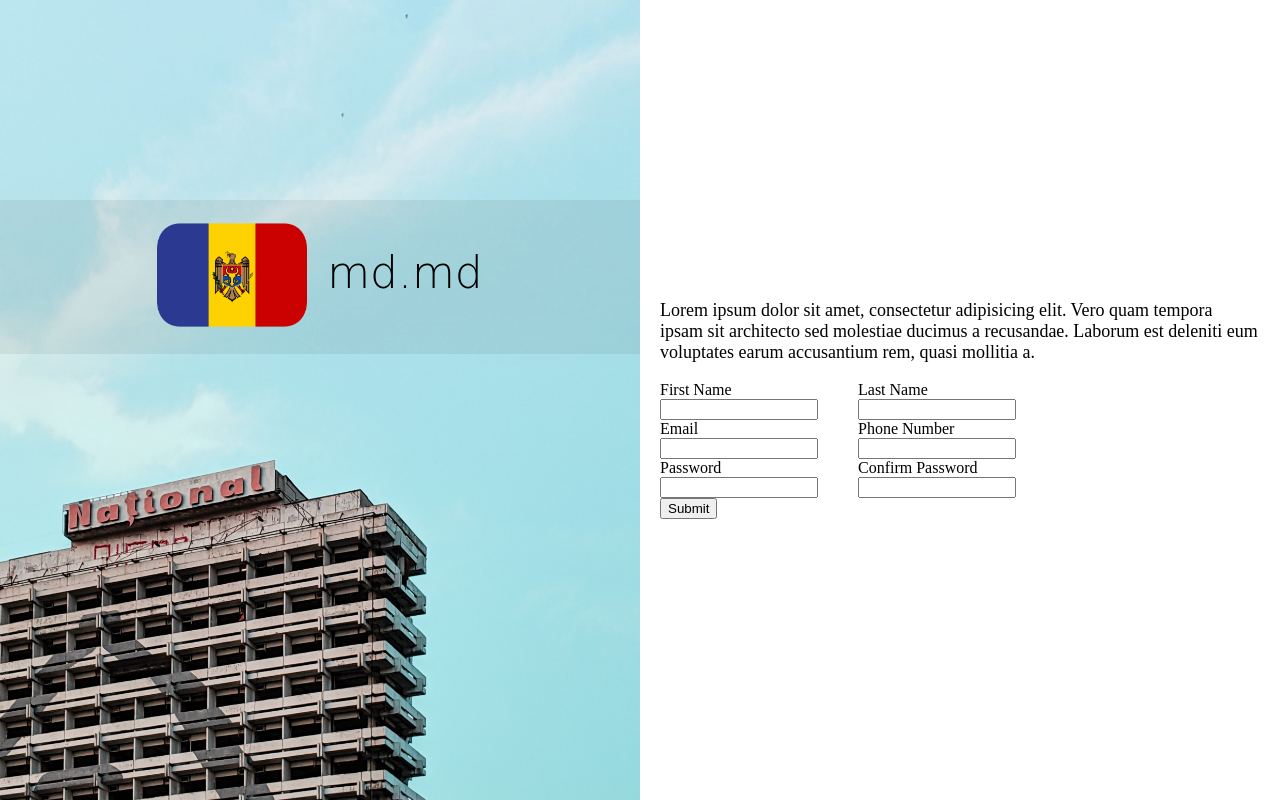
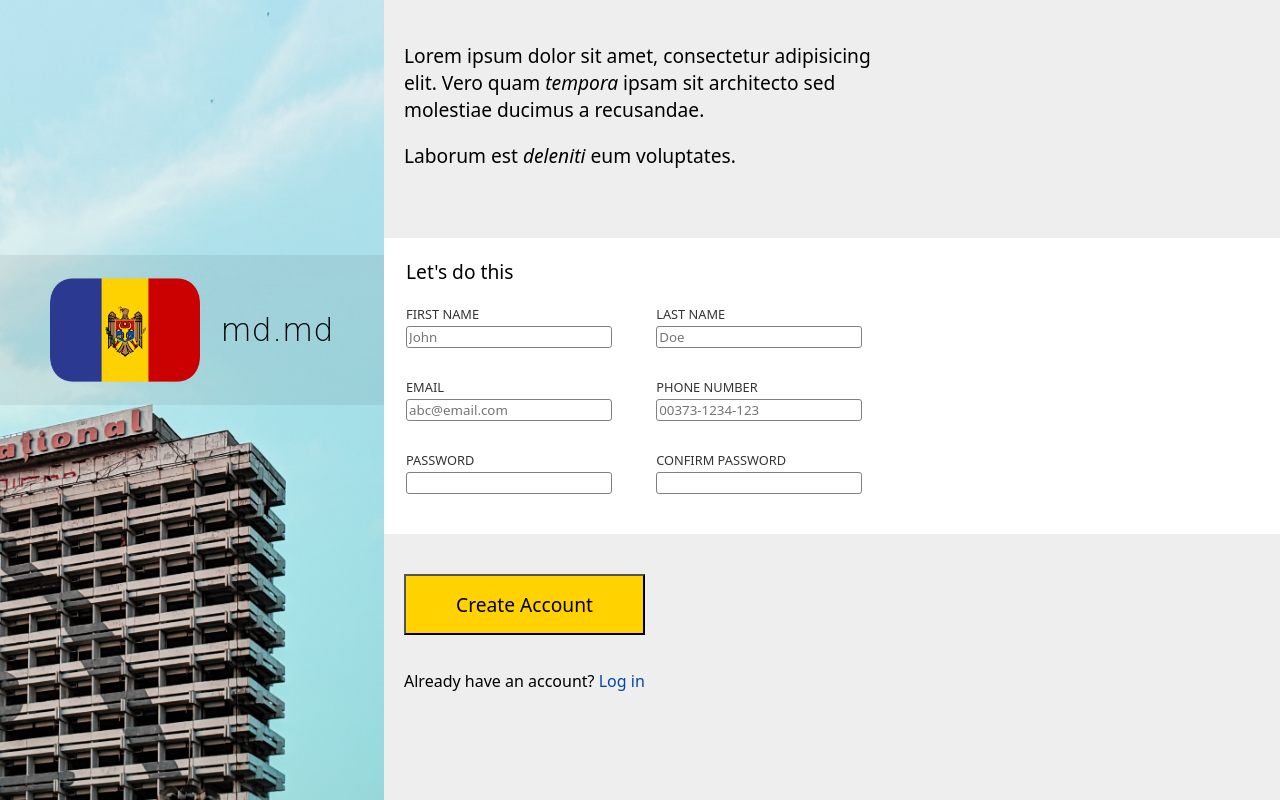
Before and after one commit to mg751/odinsignupform, a plain HTML site: page index.html in a window 1280 px wide. Drawn offline with Linux system fonts and the light colour scheme; a web font is replaced by a local one.

Commit message:
Add pw validation

```diff
--- a/index.html
+++ b/index.html
@@ -9,50 +9,57 @@
     <link rel="preconnect" href="https://fonts.googleapis.com"><link rel="preconnect" href="https://fonts.gstatic.com" crossorigin><link href="https://fonts.googleapis.com/css2?family=Edu+QLD+Beginner:wght@400;500;600;700&display=swap" rel="stylesheet">
 </head>
 <body>
-    <div id="maincontainer">
+    <div class="maincontainer">
 
-        <div id="imagesection">
-            <div id="logobanner">
-                <div id="logocontainer">
-                    <img src="/images/pngwing.com.png" width="150" height="150" alt="">
-                </div>
-                <div id="logotext">
-                    <h1>md.md</h1>
-                </div>
+        <div class="imagesection">
+            <div class="logobanner">
+                <img src="/images/pngwing.com.png" width="150" height="150" alt="">
+                <h1>md.md</h1>
             </div>
         </div>
 
-        <div id="formsection">
-            <div id="formintro">
-                <p>Lorem ipsum dolor sit amet, consectetur adipisicing elit. Vero quam tempora ipsam sit architecto sed molestiae ducimus a recusandae. Laborum est deleniti eum voluptates earum accusantium rem, quasi mollitia a.</p>
+        <div class="formsection">
+            <div class="intro">
+                <p>
+                    Lorem ipsum dolor sit amet, consectetur adipisicing elit. Vero quam <em>tempora</em> ipsam sit architecto sed molestiae ducimus a recusandae.
+                </p>
+                <p>
+                    Laborum est <em>deleniti</em> eum voluptates.
+                </p>
             </div>
-            <div id="formcontainer">
-                <form id="mdform" action="">
-                    <div id="formouter">
-                        <div id="formleft">
+            <div class="formcontainer">
+                <form id="mdform" action="" onsubmit="checkPw();">
+                    <legend>Let's do this</legend>
+                    <div class="form__outer">
+                        <fieldset>
                             <label for="firstname">First Name</label>
-                            <input type="text" name="firstname" id="firstname">
-
+                            <input type="text" name="firstname" id="firstname" required placeholder="John">
+                            <label for="lastname">Last Name</label>
+                            <input type="text" name="lastname" id="lastname" required placeholder="Doe">
+                        </fieldset>
+                        <fieldset>
                             <label for="emailfield">Email</label>
-                            <input type="email" name="email" id="emailfield">
+                            <input type="email" name="email" id="emailfield"  placeholder="abc@email.com">
+                            <label for="telfield">Phone Number</label>
+                            <input type="tel" name="telephone" id="telfield"  placeholder="00373-1234-123">
+                        </fieldset>
+                        <fieldset class="formright">
                             <label for="pwfield">Password</label>
-                            <input type="password" name="password" id="pwfield">
-                        </div>
-                        <div id="formright">
-                            <label for="lastname">Last Name</label>
-                            <input type="text" name="lastname" id="lastname">
-                            <label for="telfield">Phone Number</label>
-                            <input type="tel" name="telephone" id="telfield">
+                            <input type="password" name="password" id="pwfield" required>
                             <label for="confirmpw">Confirm Password</label>
-                            <input type="password" name="confirmpw" id="confirmpw">
-                        </div>
+                            <input type="password" name="confirmpw" id="confirmpw" required>
+                        </fieldset>
                     </div>
                 </form>
             </div>
-            <div id="formfooter">
-                <button type="submit" form="mdform">Submit</button>
+            <div class="formfooter">
+                <button type="submit" form="mdform">Create Account</button>
+                <p>Already have an account? <a href="/">Log in</a></p>
             </div>
         </div>
     </div>
 </body>
+<footer>
+    <script src="/script.js"></script>
+</footer>
 </html>
--- a/script.js
+++ b/script.js
@@ -0,0 +1,18 @@
+const pw = document.getElementById("pwfield");
+const confirmpw = document.getElementById("confirmpw");
+const button = document.querySelector("button");
+
+document.addEventListener("keydown", checkPw);
+document.addEventListener("click", checkPw);
+
+
+
+function checkPw () {
+    if (pw.value === confirmpw.value) {
+      pw.setCustomValidity('');
+      confirmpw.setCustomValidity('');
+      return;
+    } else {
+      confirmpw.setCustomValidity('Passwords do not match');
+    }
+  }
--- a/style.css
+++ b/style.css
@@ -2,34 +2,47 @@
     --main-color: black;
     --bg-color-light: #dbdbcb;
     --secondary-color: #94a48c;
+    --md-blue: #0046AE;
+    --md-yellow: #FFD200;
+    --md-red: #CC092F;
+    --md-brown: #B07E5B;
+    --md-green: #007A50;
     --heading-font: 'Edu QLD Beginner', cursive;
 }
 
 
-#logobanner h1 {
+
+
+* {
+    font-family: system-ui, -apple-system, BlinkMacSystemFont, 'Segoe UI', Roboto, Oxygen, Ubuntu, Cantarell, 'Open Sans', 'Helvetica Neue', sans-serif
+}
+
+.logobanner h1 {
     font-family: var(--heading-font);
     color: var(--main-color);
-    font-size: 2.75rem;
+    font-size: 2rem;
     font-weight: lighter;
-    position: relative;
-    bottom: 5px;
 }
+
 
 body {
     margin: 0;
 }
 
-#maincontainer {
+.maincontainer {
     height: 100vh;
     display: flex;
 }
 
-#imagesection,
-#formsection {
-    flex-basis: 50%;
+.imagesection {
+    flex-basis: 30%;
 }
 
-#imagesection {
+.formsection {
+    flex-basis: 70%;
+}
+
+.imagesection {
     display: flex;
     flex-direction: column;
     background-image:  url(images/sasha-pleshco-o5I0e1hmMwc-unsplash.jpg);
@@ -37,49 +50,109 @@ body {
     background-size: cover;
 }
 
-#formsection {
+.formsection {
     display: flex;
     flex-direction: column;
     justify-content: center;
+    background-color: #eeeeee;
+    flex-wrap: wrap;
 }
 
-#formintro,
-#formcontainer,
-#formfooter {
-    margin: 0px 20px;
+
+.intro p {
+    padding: 0px 20px;
+    position: relative;
+    font-size: 1.2rem;
+    bottom: 50px;
+    width: 500px;
+    font-weight: 500;
 }
 
-#formintro p {
-    font-size: large;
+legend {
+    font-size: 1.2rem;
+    margin-bottom: 30px;
+    font-weight: 500;
 }
 
-#logobanner {
+
+.formcontainer {
+    padding: 20px;
+    background-color: white;
+}
+
+.logobanner {
     position: relative;
-    top: 25%;
+    top: 255px;
     display: flex;
     justify-content: center;
+    align-items: center;
     background-color: #00000010;
     gap: 20px;
 }
 
-#logotext {
+#mdform {
     display: flex;
     flex-direction: column;
-    justify-content: center;
+    gap: 10px;
+    flex-wrap: wrap;
+}
+
+.formcontainer input {
+    width: 200px;
+    margin-bottom: 20px;
+    margin-right: 40px;
+    outline: none;
+    border: 1px solid gray;
+    border-radius: 3px;
+}
+
+.formcontainer label {
+    text-transform: uppercase;
+    font-size: 0.8rem;
+    text-shadow: 1px solid black;
+    color: #000000CC;
+    position: absolute;
+    bottom: 40px;
+}
+
+fieldset {
+    border: 0;
+    padding: 0;
+    position: relative;
+}
+
+.form__outer {
+    display: flex;
+    flex-direction: column;
+    gap: 30px;
+    width: 800px;
+}
+
+.formfooter button {
+    margin: 40px 0px 0px 20px;
+    padding: 15px 50px;
+    font-size: 1.2rem;
+    font-weight: 500;
+    background-color: var(--md-yellow);
+}
+
+.formfooter p {
+    margin: 35px 20px;
+}
+
+.formcontainer label {
+    margin-bottom: 5px;
+}
+
+.formfooter a {
+    text-decoration: none;
+    color: var(--md-blue);
 }
 
 
-#formouter {
-    display: flex;
-    gap: 40px;
+input:focus {
+    outline: none;
+    border: 1px solid lightblue;
+    border-radius: 3px;
+    box-shadow: 1px 1px 4px black;
 }
-
-#formleft,
-#formright {
-    display: flex;
-    flex-direction: column;
-}
-
-input {
-    width: 150px;
-}
```
